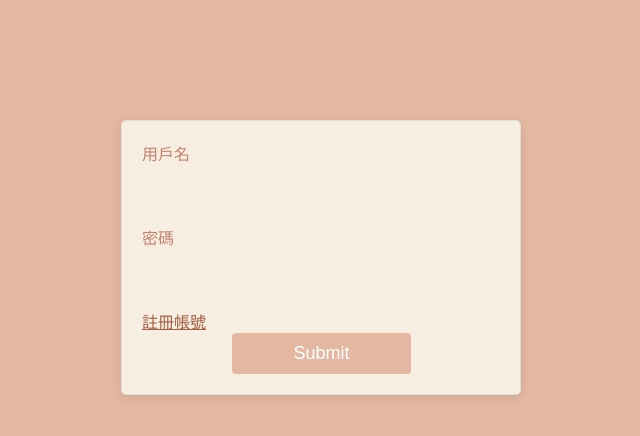
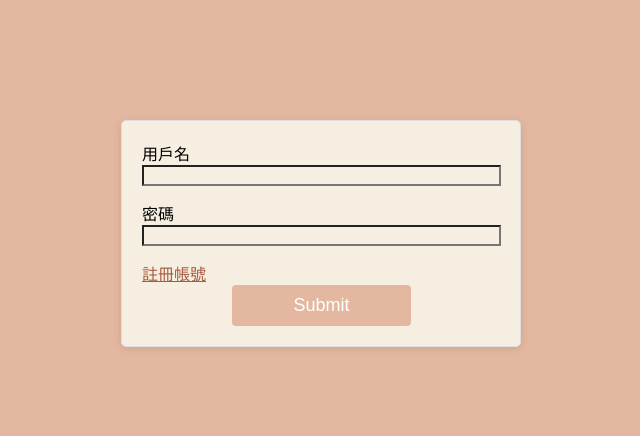
Before and after one commit to Jessie475/GoHome, a React (Create React App) app in the folder gohomefrontend/: page / in a window 1280 px wide. Shown: the top 436 px of the page, without its empty margins (389-1029 px from the left). Built offline with nearby package versions, Linux system fonts and the light colour scheme; a web font is replaced by a local one.

Commit message:
login frame

```diff
--- a/gohomefrontend/src/components/Login.js
+++ b/gohomefrontend/src/components/Login.js
@@ -57,7 +57,7 @@ function Login() {
         <div className="card-body">
           {error && <h1 className="text-danger">{error}</h1>}
           <form onSubmit={handleSumbit}>
-            <div className="form-group">
+            <div className="login-form-group">
               <label htmlFor="username">用戶名</label>
               <input
                 type="text"
@@ -67,7 +67,7 @@ function Login() {
                 onChange={(e) => setUsername(e.currentTarget.value)}
               />
             </div>
-            <div className="form-group">
+            <div className="login-form-group">
               <label htmlFor="password">密碼</label>
               <input
                 type="password"
--- a/gohomefrontend/src/css/Login.css
+++ b/gohomefrontend/src/css/Login.css
@@ -29,11 +29,11 @@
   font-size: 24px;
 }
 
-.form-group {
+.login-form-group {
   margin-bottom: 15px;
 }
 
-.form-group .form-control {
+.login-form-group .form-control {
   width: 98%;
   margin: 0 auto;
   /* 水平居中 */
```
